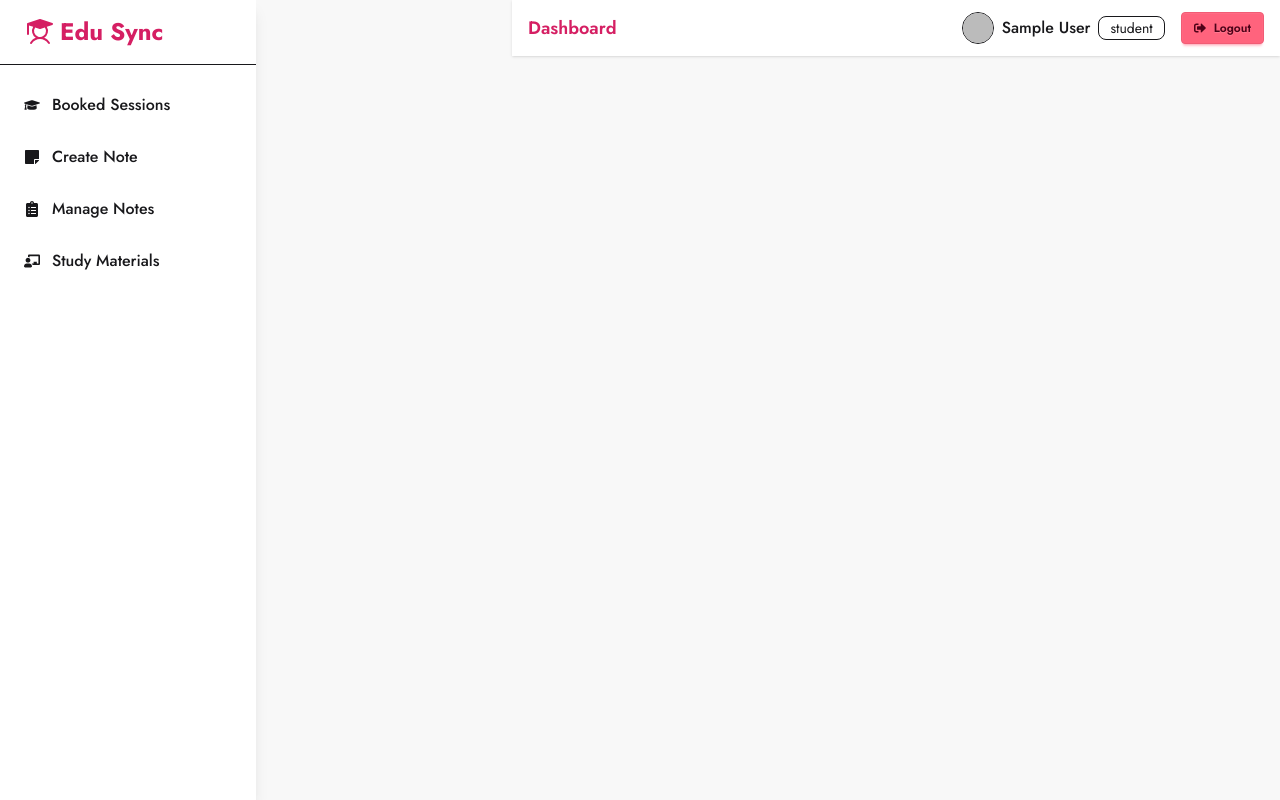
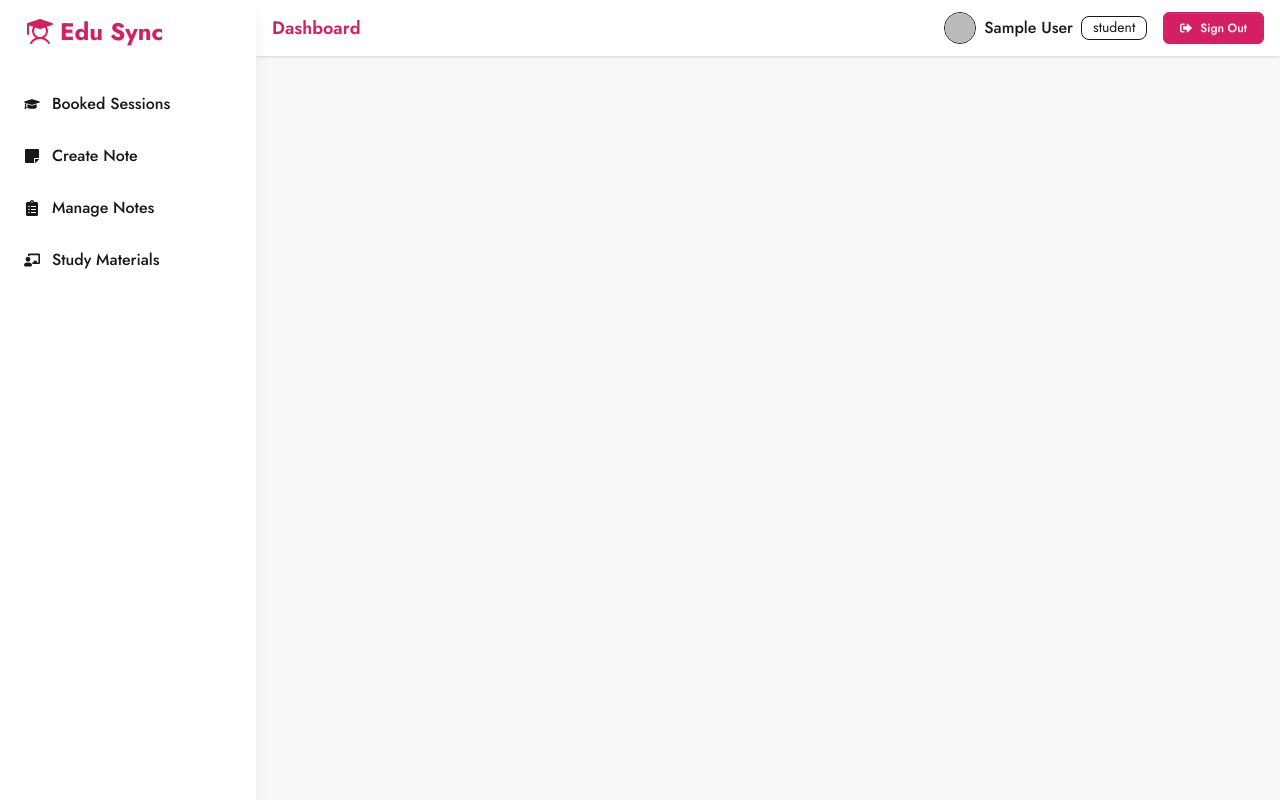
Before and after one commit to shihabuddin-dev/edu-sync-client, a React (Vite) app: page /dashboard in a window 1280 px wide. Built offline with nearby package versions, Linux system fonts and the light colour scheme; no server answers; sample sign-in values are in the browser's storage.

Commit message:
dashboard related design fix

```diff
--- a/src/components/shared/Navbar.jsx
+++ b/src/components/shared/Navbar.jsx
@@ -77,7 +77,7 @@ const Navbar = () => {
   }, []);
   return (
     <nav className="bg-base-200 shadow-xs border-b-1 border-base-300 fixed top-0 left-0 right-0 z-50 w-full">
-      <div className="max-w-7xl mx-auto py-2 px-4 md:px-6 lg:px-8 flex justify-between items-center">
+      <div className="max-w-7xl mx-auto py-2 md:py-3 px-4 md:px-6 lg:px-8 flex justify-between items-center">
 
         <Logo />
         {/* Desktop Nav */}
@@ -168,10 +168,10 @@ const Navbar = () => {
           ) : (
             <>
               <Link to="/signin">
-                <Button variant="outline">Sign In</Button>
+                <Button variant="outline" className="btn btn-sm">Sign In</Button>
               </Link>
               <Link to="/signup">
-                <Button>Sign Up</Button>
+                <Button className="btn btn-sm">Sign Up</Button>
               </Link>
             </>
           )}
@@ -192,14 +192,14 @@ const Navbar = () => {
 
       {/* Mobile Menu */}
       <div
-        className={`lg:hidden fixed left-0 right-0 top-[64px] z-40 transition-all duration-300 ${isOpen
+        className={`lg:hidden fixed left-0 right-0 top-[48px] z-40 transition-all duration-300 ${isOpen
           ? "opacity-100 translate-y-0 pointer-events-auto"
           : "opacity-0 -translate-y-8 pointer-events-none"
           }`}
         style={{ minHeight: isOpen ? "calc(100vh - 72px)" : 0 }}
         aria-hidden={!isOpen}
       >
-        <div className="px-4 pt-2 pb-4 bg-base-100 border-b border-base-300 shadow-lg rounded-b-xl">
+        <div className="px-4 pt-2 pb-4 bg-base-100 border-b border-base-300 shadow-lg rounded-b-md">
           <ul className="flex flex-col gap-4 font-semibold text-[#1a1a1a]">
             <li>
               <NavLink to="/tutors" onClick={toggleMenu} className={linksClass}>
@@ -265,10 +265,10 @@ const Navbar = () => {
               ) : (
                 <>
                   <Link to="/signin" onClick={toggleMenu}>
-                    <Button variant="outline">Sign In</Button>
+                    <Button variant="outline" className="btn btn-sm">Sign In</Button>
                   </Link>
                   <Link to="/signup" onClick={toggleMenu}>
-                    <Button>Sign Up</Button>
+                    <Button className="btn btn-sm">Sign Up</Button>
                   </Link>
                 </>
               )}
--- a/src/layout/DashboardLayout.jsx
+++ b/src/layout/DashboardLayout.jsx
@@ -1,11 +1,12 @@
 import React, { useState } from "react";
-import { Link, NavLink, Outlet, useNavigate } from "react-router";
+import { Link, NavLink, Outlet } from "react-router";
 import { FaBars, FaTimes, FaUserCircle, FaSignOutAlt, FaUsers, FaBook, FaChalkboardTeacher, FaBullhorn, FaLayerGroup, FaStickyNote, FaClipboardList, FaGraduationCap } from "react-icons/fa";
 import useAuth from "../hooks/useAuth";
 import Swal from "sweetalert2";
 import useUserRole from "../hooks/useUserRole";
 import Spinner from "../components/ui/Spinner";
 import Logo from "../components/shared/Logo";
+import Button from "../components/ui/Button";
 
 const adminLinks = [
   {
@@ -63,7 +64,6 @@ const DashboardLayout = () => {
   const { role, roleLoading } = useUserRole();
   const { user, signOutUser } = useAuth();
   const [sidebarOpen, setSidebarOpen] = useState(false);
-  const navigate = useNavigate();
 
   // Determine links based on role
   let navLinks = [];
@@ -71,15 +71,37 @@ const DashboardLayout = () => {
   else if (role === "tutor") navLinks = tutorLinks;
   else if (role === "student") navLinks = studentLinks;
 
-  const handleLogout = async () => {
-    await signOutUser();
+
+
+  //Sign Out user
+  const handleLogOut = () => {
     Swal.fire({
-      icon: "success",
-      title: "Logged out!",
-      showConfirmButton: false,
-      timer: 1200,
+      title: "Are you sure?",
+      text: "You won't be able to revert this!",
+      icon: "warning",
+      showCancelButton: true,
+      confirmButtonColor: "#3085d6",
+      cancelButtonColor: "#d33",
+      confirmButtonText: "Yes, Sign out!",
+    }).then((result) => {
+      if (result.isConfirmed) {
+        signOutUser();
+        Swal.fire({
+          title: "Sign out!",
+          text: "You have been Sign out.",
+          icon: "success",
+        })
+          .then(() => { })
+          .catch((error) => {
+            console.log(error);
+            Swal.fire({
+              title: "Error!",
+              text: "Sign failed.",
+              icon: "error",
+            });
+          });
+      }
     });
-    navigate("/signin");
   };
 
   if (roleLoading) {
@@ -87,13 +109,13 @@ const DashboardLayout = () => {
   }
 
   return (
-    <div className="flex min-h-screen bg-base-200">
+    <div className="flex min-h-screen bg-base-200 max-w-7xl mx-auto">
       {/* Sidebar */}
       <aside
         className={`fixed z-30 inset-y-0 left-0 w-64 bg-base-100 shadow-lg transform ${sidebarOpen ? "translate-x-0" : "-translate-x-full"
           } transition-transform duration-200 ease-in-out md:relative md:translate-x-0 md:w-64`}
       >
-        <div className="flex items-center justify-between px-6 py-4 border-b">
+        <div className="flex items-center justify-between px-6 py-4">
           <Logo />
           <button
             className="md:hidden text-2xl"
@@ -120,6 +142,12 @@ const DashboardLayout = () => {
             </NavLink>
           ))}
         </nav>
+        <Button
+          className="btn btn-sm flex mx-auto mt-4 lg:hidden items-center gap-2"
+          onClick={handleLogOut}
+        >
+          <FaSignOutAlt /> Sign Out
+        </Button>
       </aside>
 
       {/* Overlay for mobile */}
@@ -131,9 +159,9 @@ const DashboardLayout = () => {
       )}
 
       {/* Main content */}
-      <div className="flex-1 flex flex-col min-h-screen">
+      <div className="w-full max-w-7xl mx-auto flex-1 fixed flex flex-col min-h-screen">
         {/* Top Navbar */}
-        <header className="flex items-center justify-between bg-base-100 px-4 py-3 shadow md:ml-64">
+        <header className=" flex items-center justify-between bg-base-100 px-4 py-3 shadow md:ml-64">
           <div className="flex items-center gap-2">
             <button
               className="md:hidden text-2xl"
@@ -144,7 +172,9 @@ const DashboardLayout = () => {
             <span className="text-lg font-semibold text-primary">
               Dashboard
             </span>
+
           </div>
+
           <div className="flex items-center gap-4">
             <div className="flex items-center gap-2">
               {user?.photoURL ? (
@@ -156,15 +186,15 @@ const DashboardLayout = () => {
               ) : (
                 <FaUserCircle className="w-8 h-8 text-base-content" />
               )}
-              <span className="font-medium">{user?.displayName || user?.name}</span>
-              <span className="badge badge-outline">{role}</span>
+              <span className="font-medium hidden lg:inline">{user?.displayName || user?.name}</span>
+              <span className="badge badge-outline hidden lg:inline">{role}</span>
             </div>
-            <button
-              className="btn btn-sm btn-error flex items-center gap-2"
-              onClick={handleLogout}
+            <Button
+              className="btn btn-sm lg:flex items-center gap-2 hidden"
+              onClick={handleLogOut}
             >
-              <FaSignOutAlt /> Logout
-            </button>
+              <FaSignOutAlt /> Sign Out
+            </Button>
           </div>
         </header>
         {/* Main Content */}
--- a/src/pages/auth/ResetPassword.jsx
+++ b/src/pages/auth/ResetPassword.jsx
@@ -6,24 +6,20 @@ import { FaEnvelope } from "react-icons/fa";
 import resetAnimation from "../../assets/lotti/reset-password.json";
 import Lottie from "lottie-react";
 import useAuth from "../../hooks/useAuth";
+import { useForm } from "react-hook-form";
 
 const inputBase =
   "w-full border-b-2 border-base-content/30 px-4 py-3 pl-10 rounded-none focus:outline-none focus:ring-0 focus:border-secondary transition duration-300 bg-transparent text-base-content placeholder:text-base-content/50";
 
 const ResetPassword = () => {
   const { resetPassword } = useAuth();
+  const { register, handleSubmit, formState: { errors }, setError, clearErrors } = useForm();
 
-  const handleResetPassword = (e) => {
-    e.preventDefault();
-    const email = e.target.email.value.trim();
-
+  const onSubmit = (data) => {
+    clearErrors();
+    const email = data.email.trim();
     if (!email) {
-      Swal.fire({
-        icon: "error",
-        title: "Please enter your email address.",
-        showConfirmButton: false,
-        timer: 1500,
-      });
+      setError("email", { message: "Please enter your email address." });
       return;
     }
     resetPassword(email)
@@ -45,6 +41,7 @@ const ResetPassword = () => {
           errorCode === "auth/user-not-found" ||
           errorCode === "auth/invalid-email"
         ) {
+          setError("email", { message: "This email address is not registered or is invalid." });
           Swal.fire({
             icon: "error",
             title: "This email address is not registered or is invalid.",
@@ -52,6 +49,7 @@ const ResetPassword = () => {
             timer: 1500,
           });
         } else {
+          setError("email", { message: "Failed to send reset email." });
           Swal.fire({
             icon: "error",
             title: "Failed to send reset email.",
@@ -81,7 +79,7 @@ const ResetPassword = () => {
           Enter your email address below and we'll send you a link to reset your
           password.
         </p>
-        <form onSubmit={handleResetPassword} className="space-y-6">
+        <form onSubmit={handleSubmit(onSubmit)} className="space-y-6">
           <div className="space-y-2">
             <label htmlFor="email" className="block text-sm font-medium text-base-content">
               Email Address
@@ -94,8 +92,10 @@ const ResetPassword = () => {
                 name="email"
                 placeholder="Enter Your Email"
                 className={inputBase}
+                {...register("email", { required: "Email is required" })}
               />
             </div>
+            {errors.email && <span className="text-error text-xs">{errors.email.message}</span>}
           </div>
 
           <Button type="submit" className="w-full">
--- /dev/null
+++ b/src/pages/dashboard/student/CreateNote.jsx
@@ -0,0 +1,11 @@
+import React from 'react';
+
+const CreateNote = () => {
+    return (
+        <div>
+            Create a great look note
+        </div>
+    );
+};
+
+export default CreateNote;
--- a/src/routes/router.jsx
+++ b/src/routes/router.jsx
@@ -12,6 +12,7 @@ import CookiePolicy from "../pages/PageOfStatic/CookiePolicy";
 import AboutUs from "../pages/PageOfStatic/AboutUs";
 import Support from "../pages/PageOfStatic/Support";
 import DashboardLayout from "../layout/DashboardLayout";
+import CreateNote from "../pages/dashboard/student/CreateNote";
 
 const router = createBrowserRouter([
   {
@@ -52,10 +53,10 @@ const router = createBrowserRouter([
     path: "/dashboard",
     element: <PrivateRoutes><DashboardLayout /></PrivateRoutes>,
     children: [
-      // {
-      //   index: true,
-      //   Component:
-      // }
+      {
+        path: 'student/create-note',
+        Component: CreateNote
+      }
     ]
   }
 ]);
```
